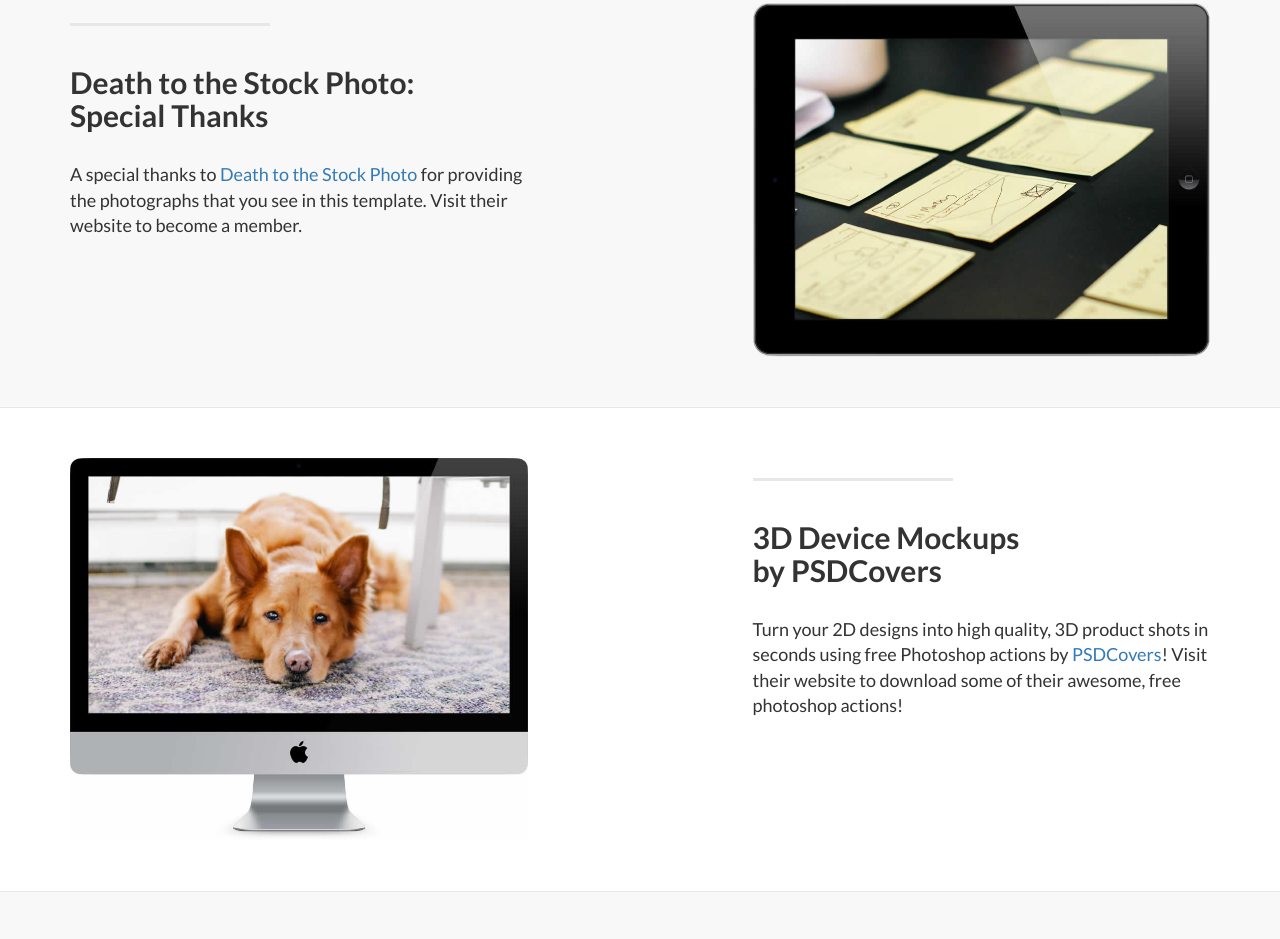
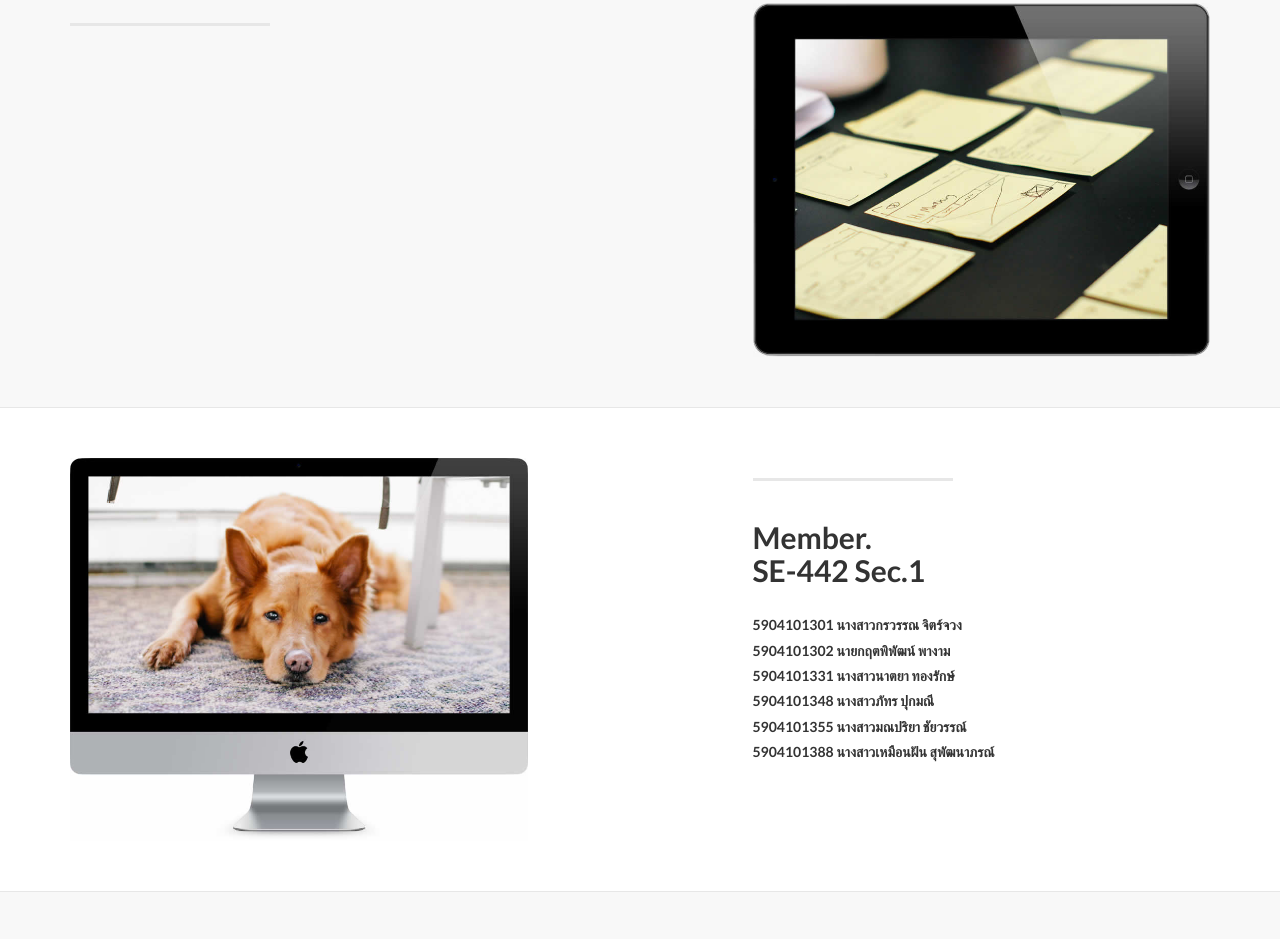
Before and after one commit to pattara97/gitLab1, a plain HTML site: page index.html in a window 1280 px wide. Shown: the part 824-1763 px from the top of the page. Drawn offline with Linux system fonts and the light colour scheme.

Commit message:
add member

```diff
--- a/index.html
+++ b/index.html
@@ -107,8 +107,7 @@
                 <div class="col-lg-5 col-sm-6">
                     <hr class="section-heading-spacer">
                     <div class="clearfix"></div>
-                    <h2 class="section-heading">Death to the Stock Photo:<br>Special Thanks</h2>
-                    <p class="lead">A special thanks to <a target="_blank" href="http://join.deathtothestockphoto.com/">Death to the Stock Photo</a> for providing the photographs that you see in this template. Visit their website to become a member.</p>
+
                 </div>
                 <div class="col-lg-5 col-lg-offset-2 col-sm-6">
                     <img class="img-responsive" src="img/ipad.jpg" alt="">
@@ -129,8 +128,13 @@
                 <div class="col-lg-5 col-lg-offset-1 col-sm-push-6  col-sm-6">
                     <hr class="section-heading-spacer">
                     <div class="clearfix"></div>
-                    <h2 class="section-heading">3D Device Mockups<br>by PSDCovers</h2>
-                    <p class="lead">Turn your 2D designs into high quality, 3D product shots in seconds using free Photoshop actions by <a target="_blank" href="http://www.psdcovers.com/">PSDCovers</a>! Visit their website to download some of their awesome, free photoshop actions!</p>
+                    <h2 class="section-heading">Member.<br>SE-442 Sec.1</h2>
+                    <h5>5904101301	 นางสาวกรวรรณ จิตร์จวง</h5>
+                    <h5>5904101302	 นายกฤตพิพัฒน์ พางาม</h5>
+                    <h5>5904101331	 นางสาวนาตยา ทองรักษ์</h5>
+                    <h5>5904101348	 นางสาวภัทร ปุกมณี</h5>
+                    <h5>5904101355	 นางสาวมณปริยา ชัยวรรณ์</h5>
+                    <h5>5904101388	 นางสาวเหมือนฝัน สุพัฒนาภรณ์</h5>
                 </div>
                 <div class="col-lg-5 col-sm-pull-6  col-sm-6">
                     <img class="img-responsive" src="img/dog.jpg" alt="">
```
